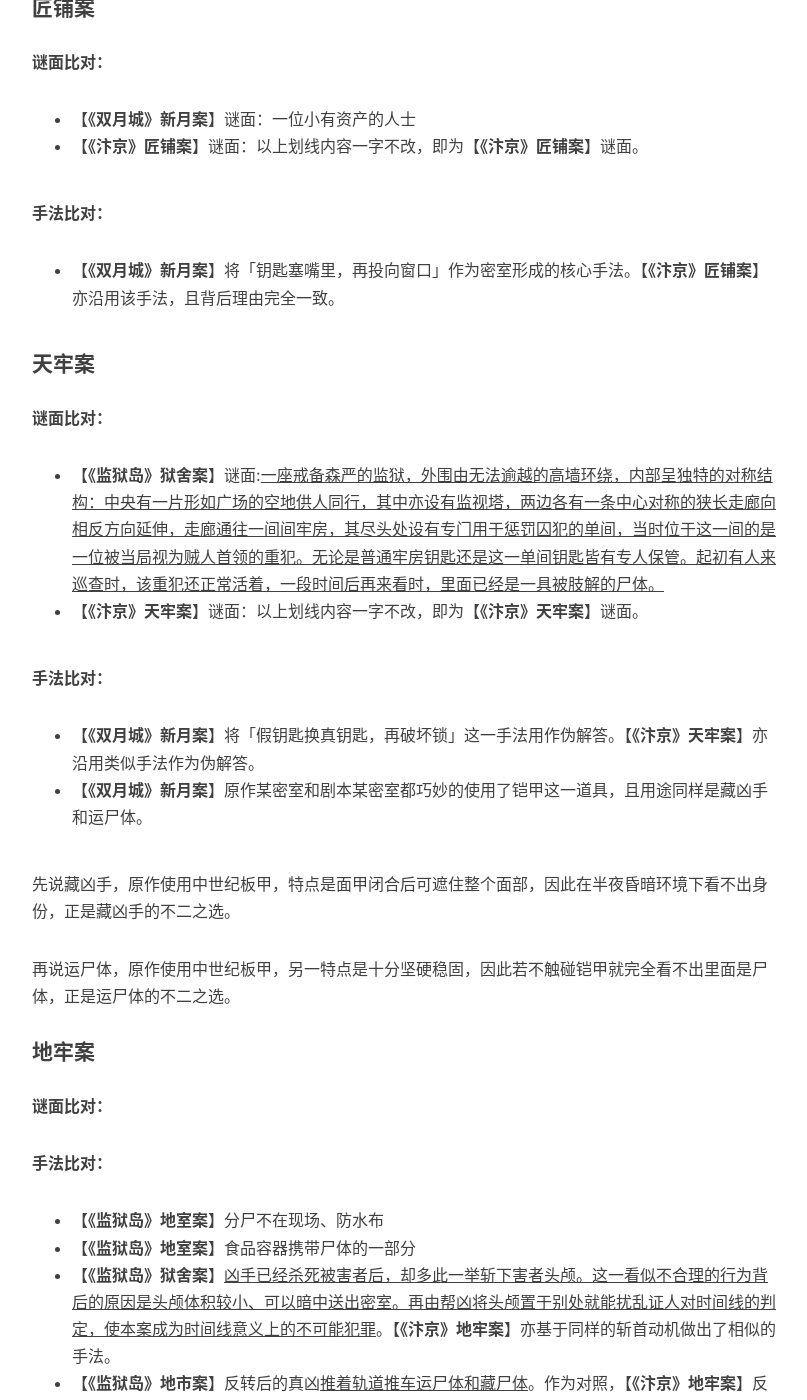
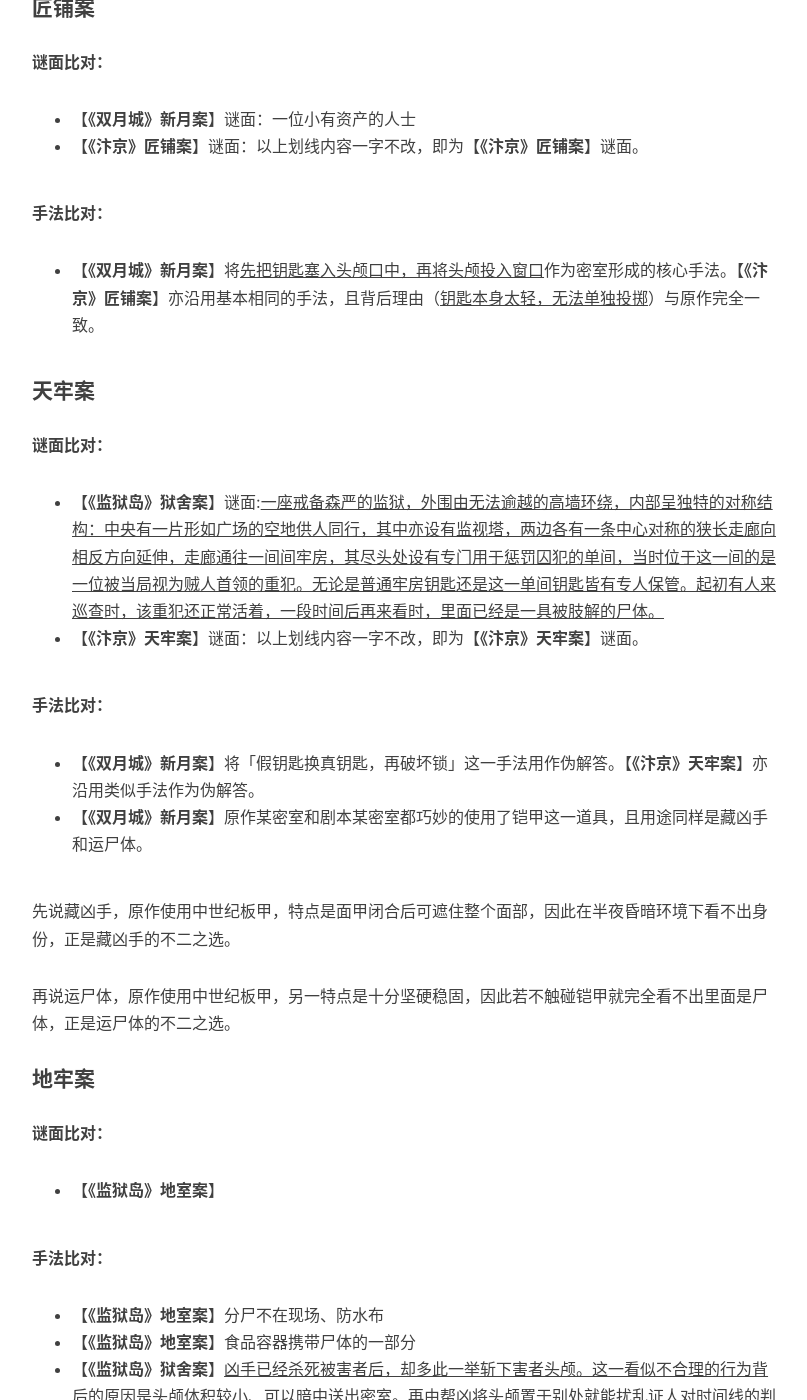
Before and after one commit to mysteryreview/mysteryreview.github.io, a Jekyll site: the page built from _posts/2024-05-31-北宋奇案.md, in a window 1280 px wide and 1400 px high, scrolled down 1143 px. Shown: the whole window, without its empty margins (233-1040 px from the left). Built offline with Jekyll 4.4.1, drawn with Linux system fonts in a browser that asks for light colours; nearby versions of some CDN libraries; comment, search, counter and statistics services are not loaded.

Commit message:
Update 2024-05-31-北宋奇案.md

```diff
--- a/_posts/2024-05-31-北宋奇案.md
+++ b/_posts/2024-05-31-北宋奇案.md
@@ -33,7 +33,7 @@
 
 **手法比对：**
 
-* 【**《双月城》新月案**】将「钥匙塞嘴里，再投向窗口」作为密室形成的核心手法。【**《汴京》匠铺案**】亦沿用该手法，且背后理由完全一致。
+* 【**《双月城》新月案**】将<u>先把钥匙塞入头颅口中，再将头颅投入窗口</u>作为密室形成的核心手法。【**《汴京》匠铺案**】亦沿用基本相同的手法，且背后理由（<u>钥匙本身太轻，无法单独投掷</u>）与原作完全一致。
 
 #### 天牢案
 
@@ -56,12 +56,14 @@
 
 **谜面比对：**
 
+* 【**《监狱岛》地室案**】
+
 **手法比对：**
 
 * 【**《监狱岛》地室案**】分尸不在现场、防水布
 * 【**《监狱岛》地室案**】食品容器携带尸体的一部分
 * 【**《监狱岛》狱舍案**】<u>凶手已经杀死被害者后，却多此一举斩下害者头颅。这一看似不合理的行为背后的原因是头颅体积较小、可以暗中送出密室。再由帮凶将头颅置于别处就能扰乱证人对时间线的判定，使本案成为时间线意义上的不可能犯罪</u>。【**《汴京》地牢案**】亦基于同样的斩首动机做出了相似的手法。
-* 【**《监狱岛》地市案**】反转后的真凶<u>推着轨道推车运尸体和藏尸体</u>。作为对照，【**《汴京》地牢案**】反转后的真凶则是<u>推着囚车运尸体和藏尸体</u>。
+* 【**《监狱岛》地室案**】反转后的真凶<u>推着轨道推车运尸体和藏尸体</u>。作为对照，【**《汴京》地牢案**】反转后的真凶则是<u>推着囚车运尸体和藏尸体</u>。
 * 【**《双月城》女仆案**】<u>帮凶在处理完现场后直接跳窗摔死，使现场成为绝对密室</u>。【**《汴京》地牢案**】反转后的真解答使用了相同手法。这里容笔者多嘴一句：这种所谓的「密室」其实无论在原作中还是在剧本中都挺令人无语的。当然，也可能作者原本目的就仅仅是彰显下「忠仆」（《双月城》）或「死士」（《汴京》）的忠烈品格。
 
 #### 童府案
```
